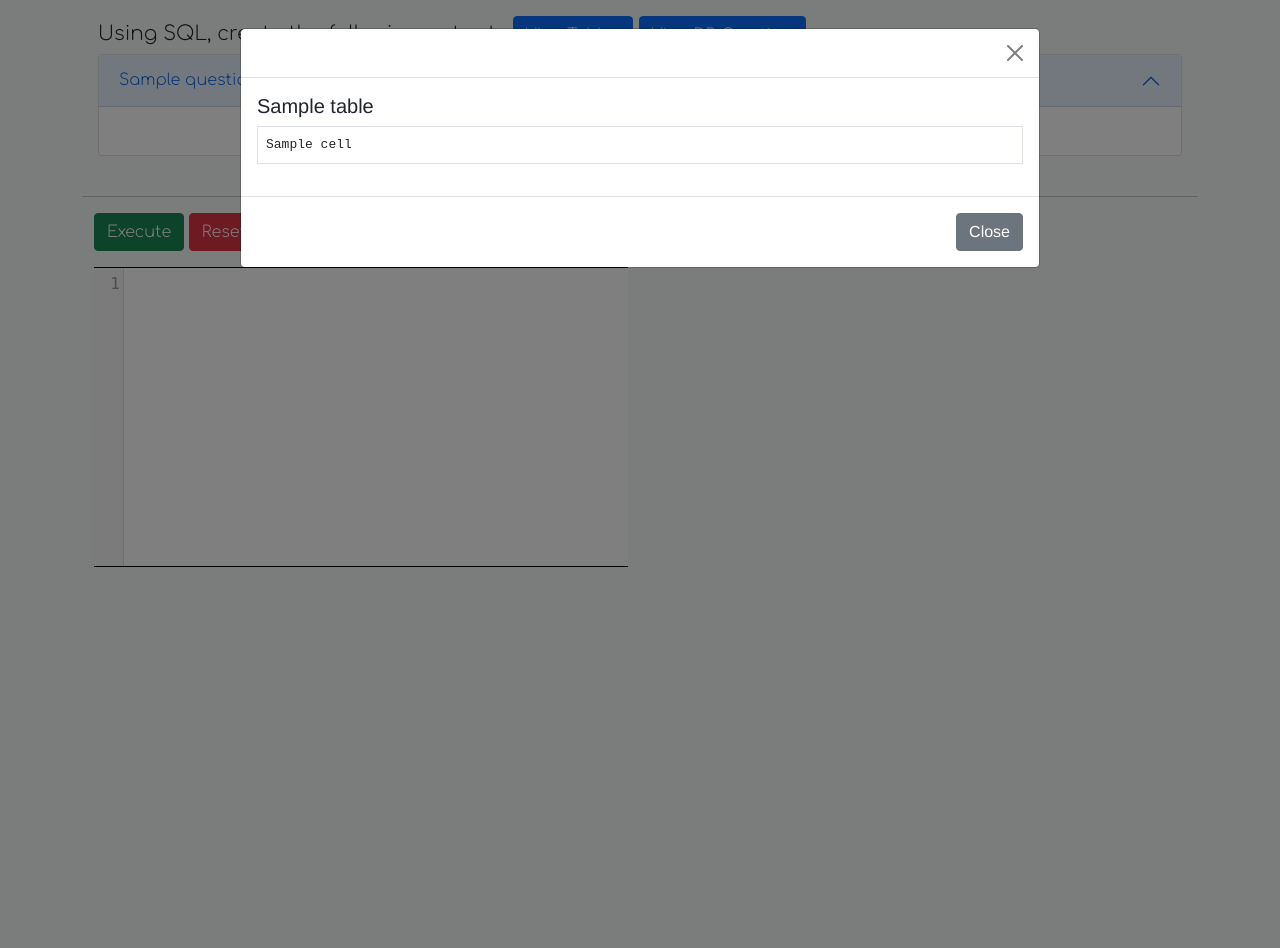
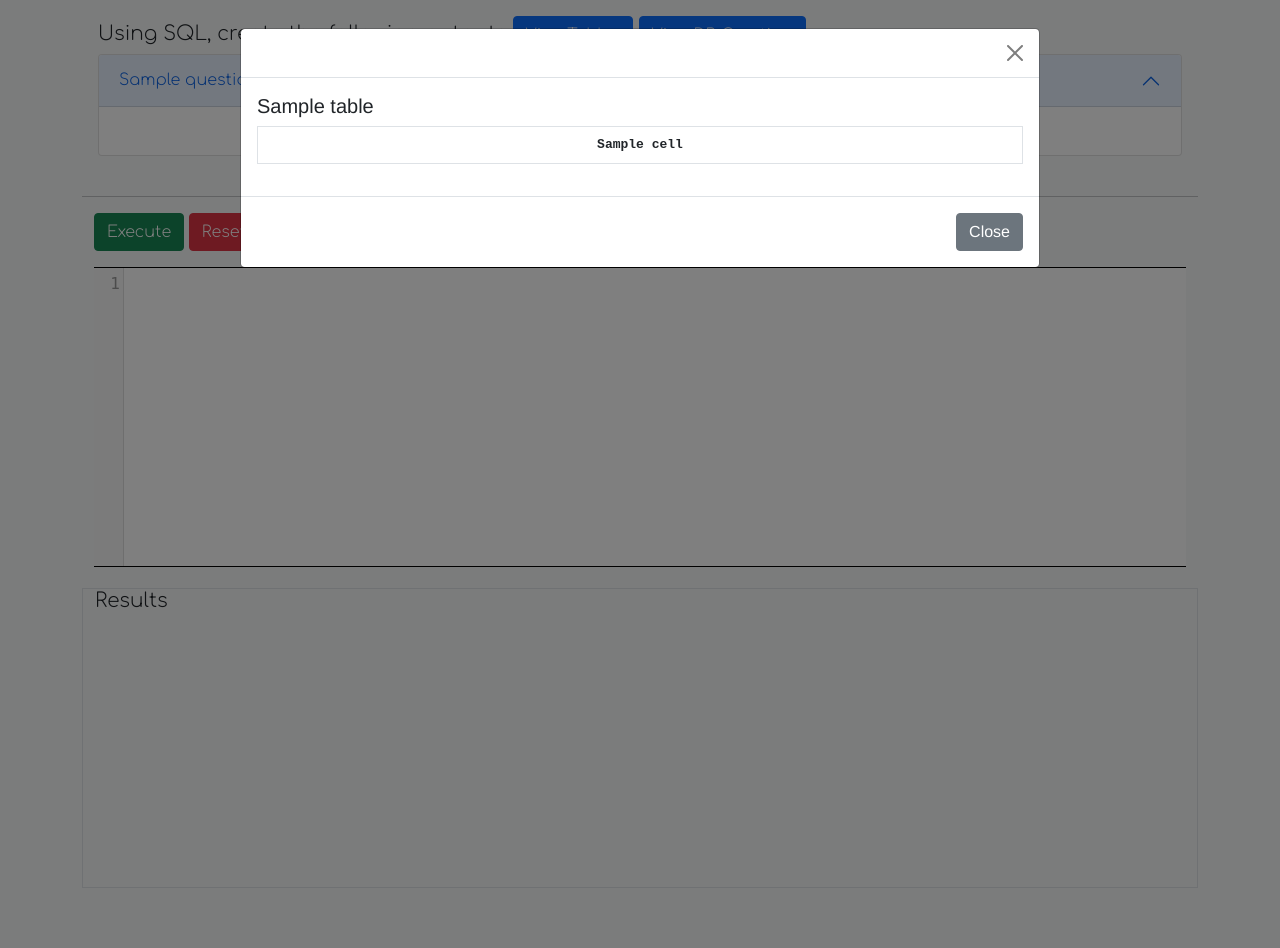
Before and after one commit to euanacampbell/sqlite-editor, a Flask app: template templates/interview.html in a window 1280 px wide, after a click on "View Tables". Run offline with Flask 2, Linux system fonts and the light colour scheme; the template is opened without the code that fills it: most values are stand-ins (such as "Sample title", 1, 10 or a date in 2020); data that the repository does not hold is empty; some libraries are stand-ins or nearby versions; some web fonts are replaced.

Commit message:
Minor formatting improvements

```diff
--- a/assets/datasets/questions.py
+++ b/assets/datasets/questions.py
@@ -1,20 +1,36 @@
 INVESTMENT_QUESTIONS = {
     'Q1': {
-        'question': 'Find all trades for customer with an ID of C00003',
+        'question': 'Find all trades for the investor C00003',
         'query': """SELECT i.id,
-        t.*
+	   i.fullname,
+	   t.shares,
+	   t.price
 FROM contact i
 LEFT JOIN investment inv ON inv.investorid=i.id
 LEFT JOIN trade t ON t.investmentid=inv.id
 WHERE i.id='C00003'"""
     },
     'Q2': {
-        'question': 'Produce the quantity of trades for each customer who has more than 10 shares.',
-        'query': '''SELECT * FROM trade'''
+        'question': 'Find all clients who have more than 15,000 shares',
+        'query': """SELECT i.id,
+	   i.fullname,
+	   SUM(t.shares) [Total Shares]
+FROM contact i
+LEFT JOIN investment inv ON inv.investorid=i.id
+LEFT JOIN trade t ON t.investmentid=inv.id
+GROUP BY i.id, i.fullname
+HAVING SUM(t.shares) > 15000"""
     },
     'Q3': {
-        'question': 'Do something',
-        'query': '''SELECT * FROM contact'''
+        'question': 'Calculate how many shares are advised by each of the firms',
+        'query': """SELECT f.id,
+	   f.firmname,
+	   SUM(t.shares) [Total Shares]
+FROM investment i
+LEFT JOIN firm f ON f.id=i.firmid
+LEFT JOIN trade t ON t.investmentid=i.id
+GROUP BY f.id,
+	   f.firmname"""
     }
 }
 
--- /dev/null
+++ b/static/css/interview.css
@@ -0,0 +1,3 @@
+.table td {
+   text-align: center;
+}
--- a/templates/interview.html
+++ b/templates/interview.html
@@ -20,7 +20,7 @@
     <link href="https://fonts.googleapis.com/css2?family=Comfortaa:wght@300&display=swap" rel="stylesheet">
 
     <link rel=stylesheet href="/static/css/docs.css">
-
+    <link rel=stylesheet href="/static/css/interview.css">
     <link rel="stylesheet" href="/static/css/codemirror.css" />
     <script src="/static/js/codemirror.js"></script>
     <script src="/static/js/matchbrackets.js"></script>
@@ -90,7 +90,7 @@
         <hr/>
         <div class="container" style="margin-top: 10px">
           <div class="row">
-            <div class="col-sm-12 col-md-6">
+            <div class="col-sm-12 col-md-12">
               <div class="btn-block mb-3"><!-- style="float: right;"-->
                 <button type='button' id='run' class='btn btn-success' style="font-family: 'Comfortaa', cursive;">Execute</button>
                 <button type='button' id='refresh' class="btn btn-danger" style="font-family: 'Comfortaa', cursive;">Reset</button>
@@ -105,7 +105,7 @@
               <p id='error-message' style="color:red"></p>
 
             </div>
-            <div class="col-sm-12 col-md-6" style="margin-top: 5px;">
+            <div class="col-sm-12 col-md-12 border" style="margin-top: 5px; min-height: 300px;">
               <h5 style="font-family: 'Comfortaa', cursive;">Results</h>
               <div class="results">
                 <table style="width:100%; background-color: white;" id='results_table' class="table table-bordered"></table>
@@ -130,7 +130,7 @@
             <table style="width:100%; background-color: white;" id='table_{{table}}' class="table table-bordered">
               <tbody>
                 {% for row in tables[table] %}
-                <tr>
+                <tr {% if loop.index==1 %}style="font-weight:bold"{% endif %}>
                   {% for cell in row %}
                   <td>{{cell}}</td>
                   {% endfor %}
@@ -157,7 +157,7 @@
           </div>
           <div class="modal-body">
             <p></p>
-            <textarea style="width: 100%;" rows="100">{{creation_script}}</textarea>
+            <textarea style="width: 100%; font-family: 'Courier New', monospace;" rows="100">{{creation_script}}</textarea>
           </div>
           <div class="modal-footer">
             <button type="button" class="btn btn-secondary" data-bs-dismiss="modal">Close</button>
```
Also changed, not shown: assets/investments.db.
